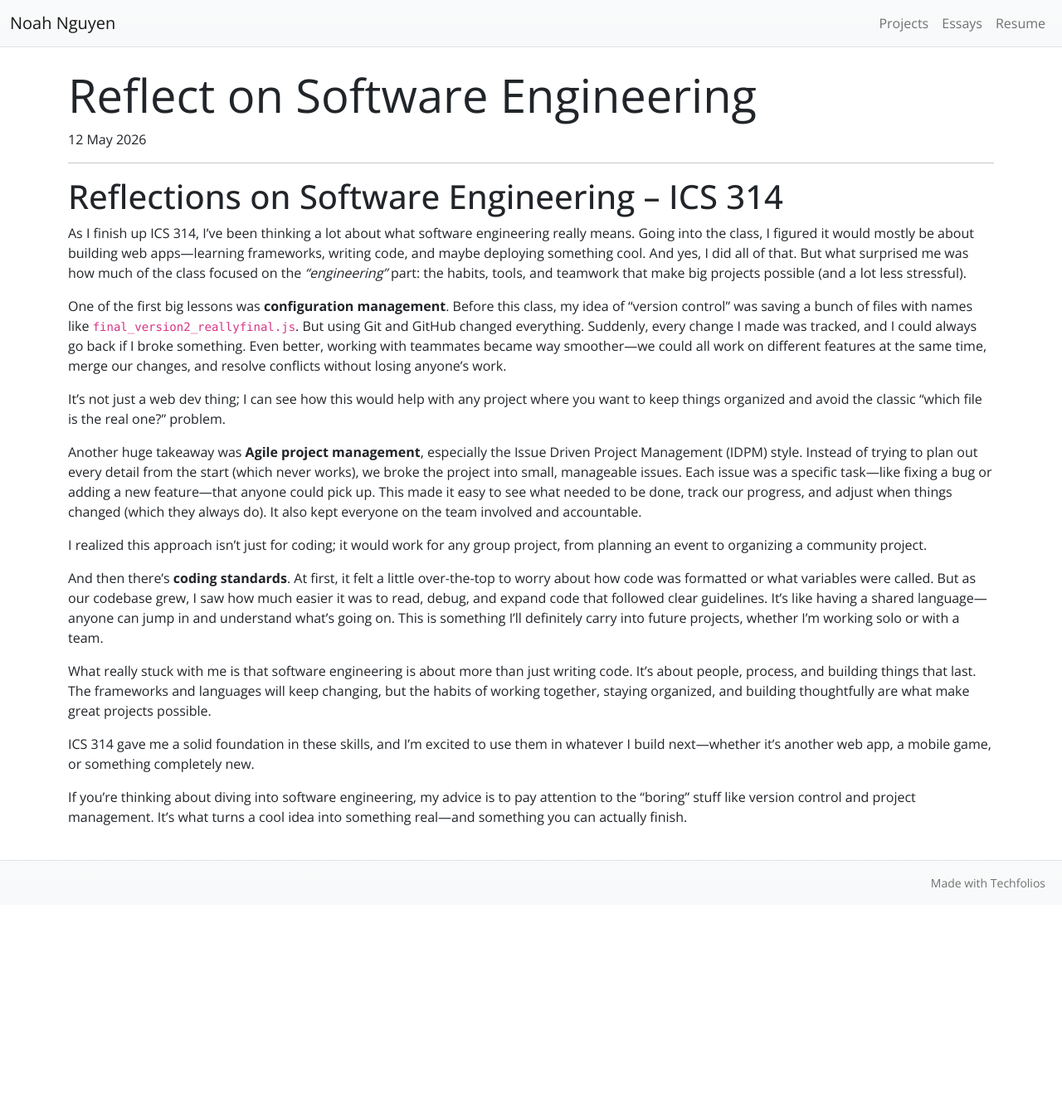
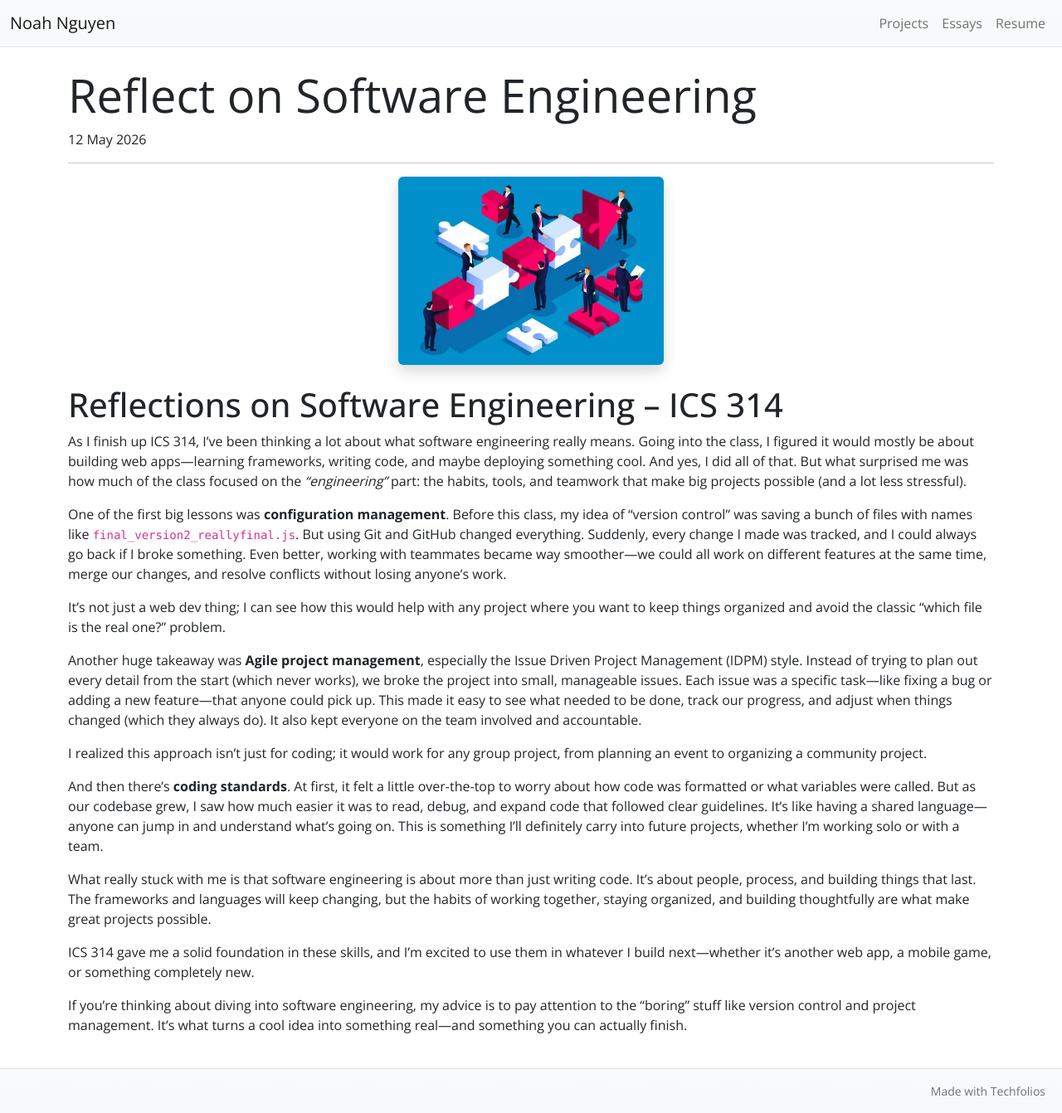
Before and after one commit to NoahNguyenbot/noahnguyenbot.github.io, a Jekyll site: the page built from essays/ics-314-reflection.md, in a window 1280 px wide. Shown: the whole page at 83% size. Built offline with Jekyll 4.4.1, drawn with Linux system fonts in a browser that asks for light colours; before the commit the page ends 1091 px from its top, so only the background shows below that.

Commit message:
Enhance ICS 314 reflection with image and content
Added an image and updated the reflection content.

```diff
--- a/essays/ics-314-reflection.md
+++ b/essays/ics-314-reflection.md
@@ -9,7 +9,11 @@ labels:
   - Engineering
 ---
 
-
+<div class="text-center mb-4">
+  <img width="320px" class="rounded shadow"
+       src="../img/final-project-proposal/Collab.webp"
+       alt="Noah Nguyen">
+</div>
 
 # Reflections on Software Engineering – ICS 314
 
```
